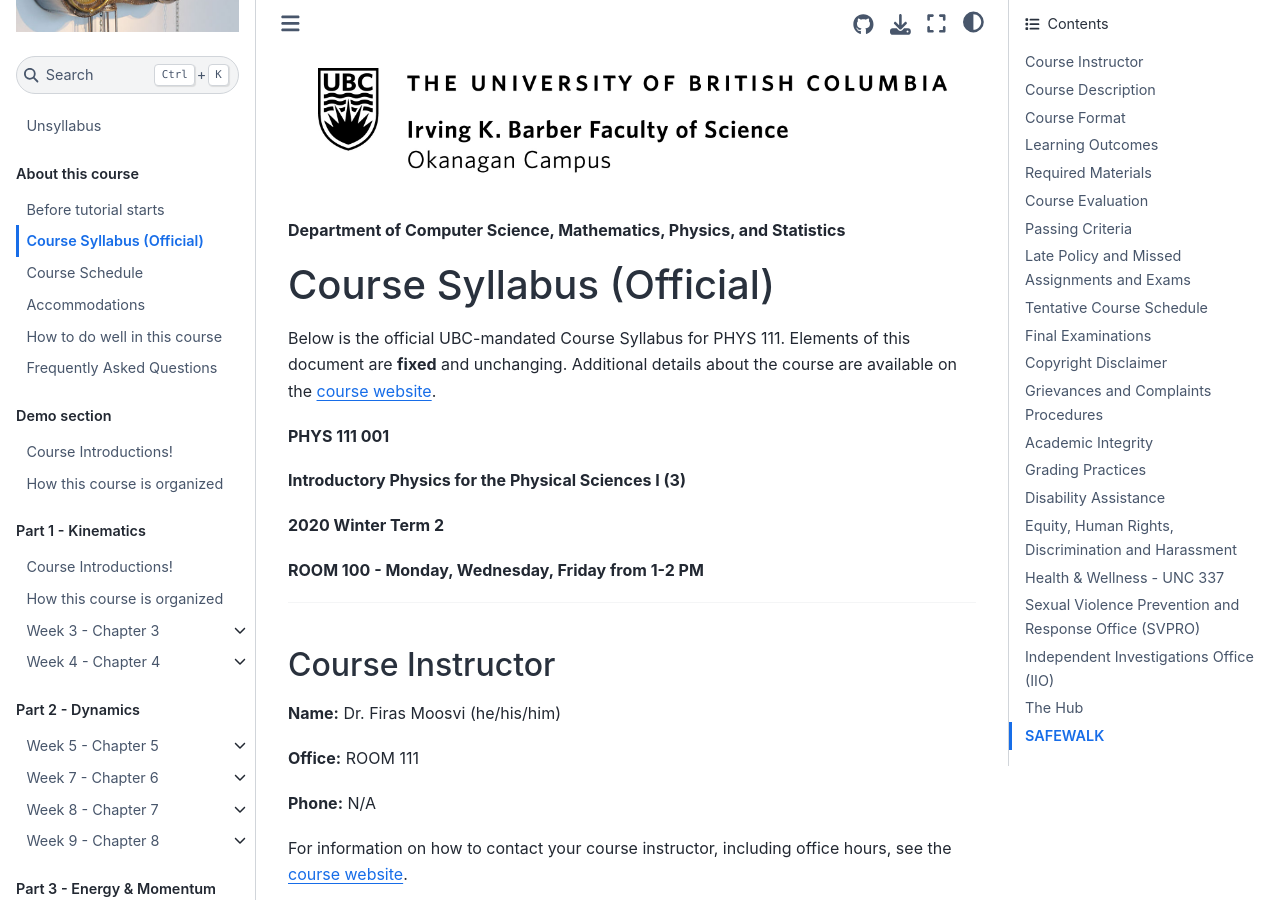
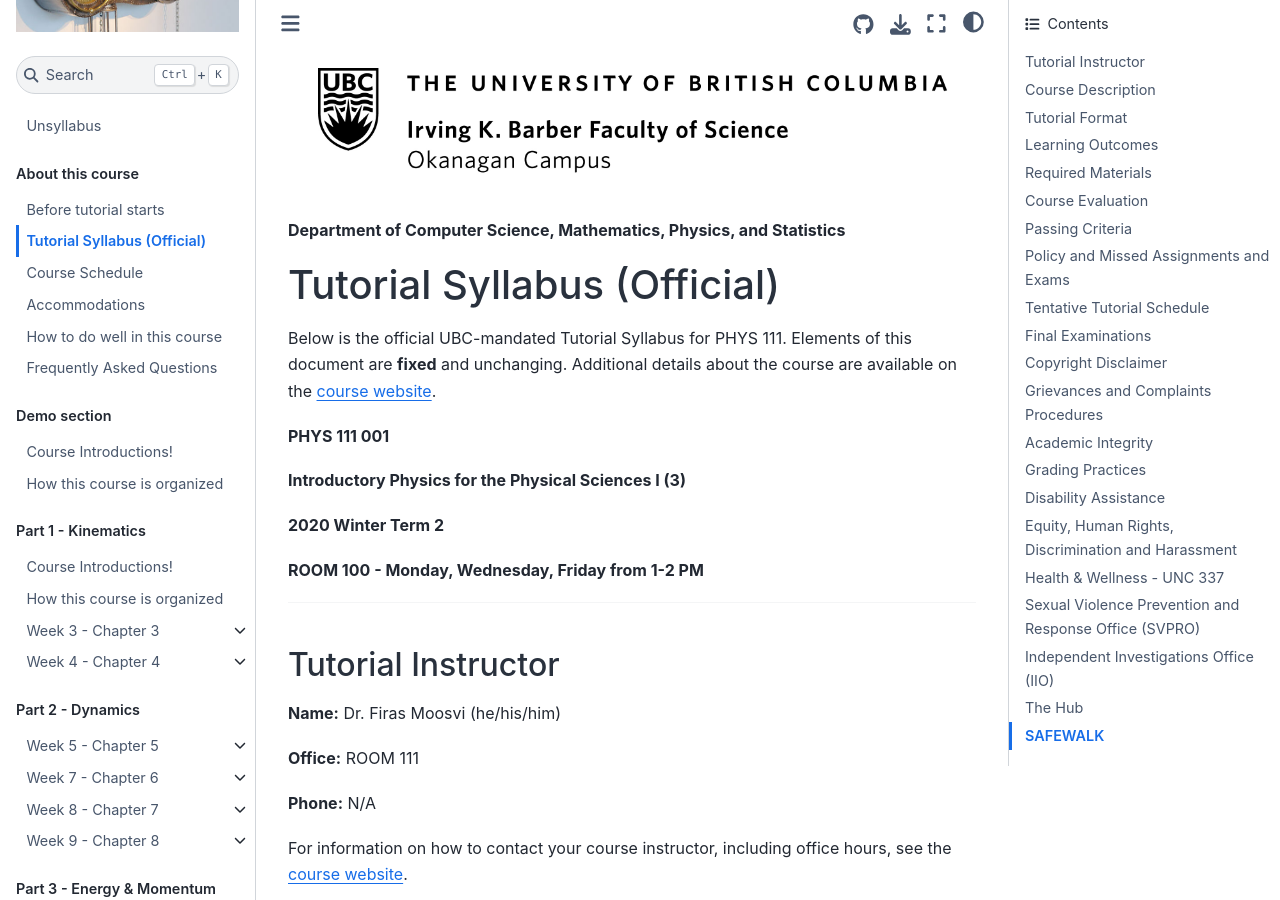
Before and after one commit to bassambarazi/book-test, a Jupyter Book: the page built from about/syllabus.md, in a window 1280 px wide and 900 px high, scrolled down 247 px. Built offline with Jupyter Book 1.0.4 settings and Sphinx 7.4.7 and the Sphinx Book theme 1.1.4, drawn with Linux system fonts in a browser that asks for light colours; pages that are not in the unit, such as notebooks, are missing from menus; some of the changed text lies outside the part shown.

Commit message:
Update syllabus.md

````diff
--- a/about/syllabus.md
+++ b/about/syllabus.md
@@ -4,9 +4,9 @@
 
 **Department of Computer Science, Mathematics, Physics, and Statistics**
 
-# Course Syllabus (Official)
+# Tutorial Syllabus (Official)
 
-Below is the official UBC-mandated Course Syllabus for {{ COURSE_CODE }}.
+Below is the official UBC-mandated Tutorial Syllabus for {{ COURSE_CODE }}.
 Elements of this document are **fixed** and unchanging.
 Additional details about the course are available on the {{ '[course website]({link})'.format(link=CANVAS_LINK.replace('CANVAS_ID',CANVAS_ID))}}.
 
@@ -19,7 +19,7 @@
 **{{ ROOM }} - {{ MEETING_TIMES }}**
 
 ---
-## Course Instructor
+## Tutorial Instructor
 
 **Name:** {{ INSTRUCTOR }}
 
@@ -36,7 +36,7 @@
 ```{include} syllabus_bits/calendar_entry.md
 ```
 
-## Course Format
+## Tutorial Format
 
 This course has {{ FORMAT }}
 
@@ -44,7 +44,7 @@
 
 ## Learning Outcomes
 
-The Learning Outcomes for this course are:
+The Learning Outcomes for this tutorial are:
 
 ```{include} syllabus_bits/course_LOs.md
 ```
@@ -66,14 +66,14 @@
 ```{include} syllabus_bits/passing_requirement.md
 ```
 
-## Late Policy and Missed Assignments and Exams
+## Policy and Missed Assignments and Exams
 
 Deadlines in this course have a generous no-penalty {{ GRACE_PERIOD }} grace period so late submissions are not generally accepted.
 Missed Tests and Exams will be given a score of 0 unless prior arrangements are made with the course instructor.
 To contact the instructor for this course, use {{ FORUM_LINK }}.
 Details on deadlines and other course policies can be found on the {{ '[course website]({link})'.format(link=CANVAS_LINK.replace('CANVAS_ID',CANVAS_ID))}}.
 
-## Tentative Course Schedule
+## Tentative Tutorial Schedule
 The tentative course schedule, subject to change, can be found on the {{ '[course website]({link})'.format(link=CANVAS_LINK.replace('CANVAS_ID',CANVAS_ID))}}.
 
 ```{include} syllabus_bits/schedule.md
````
